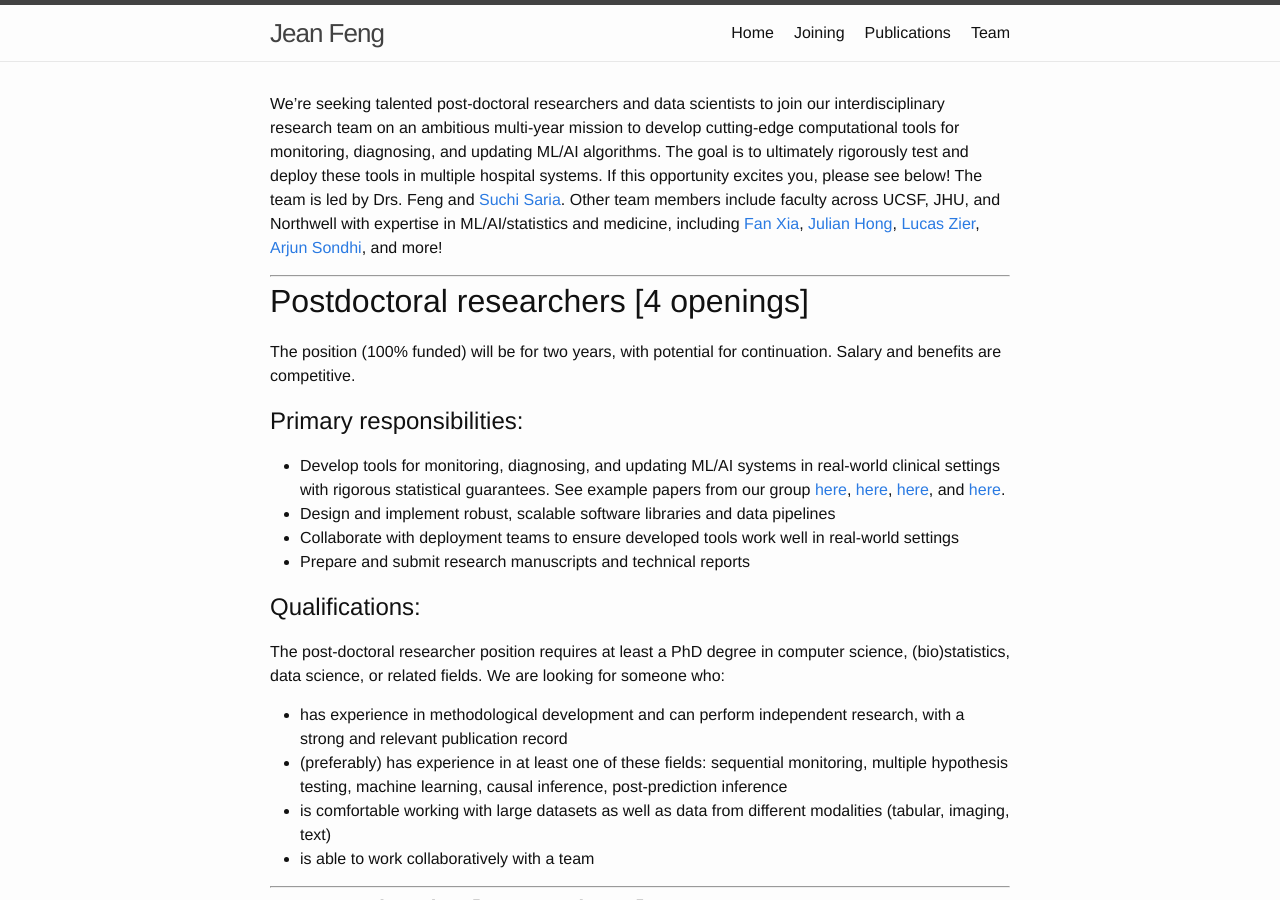
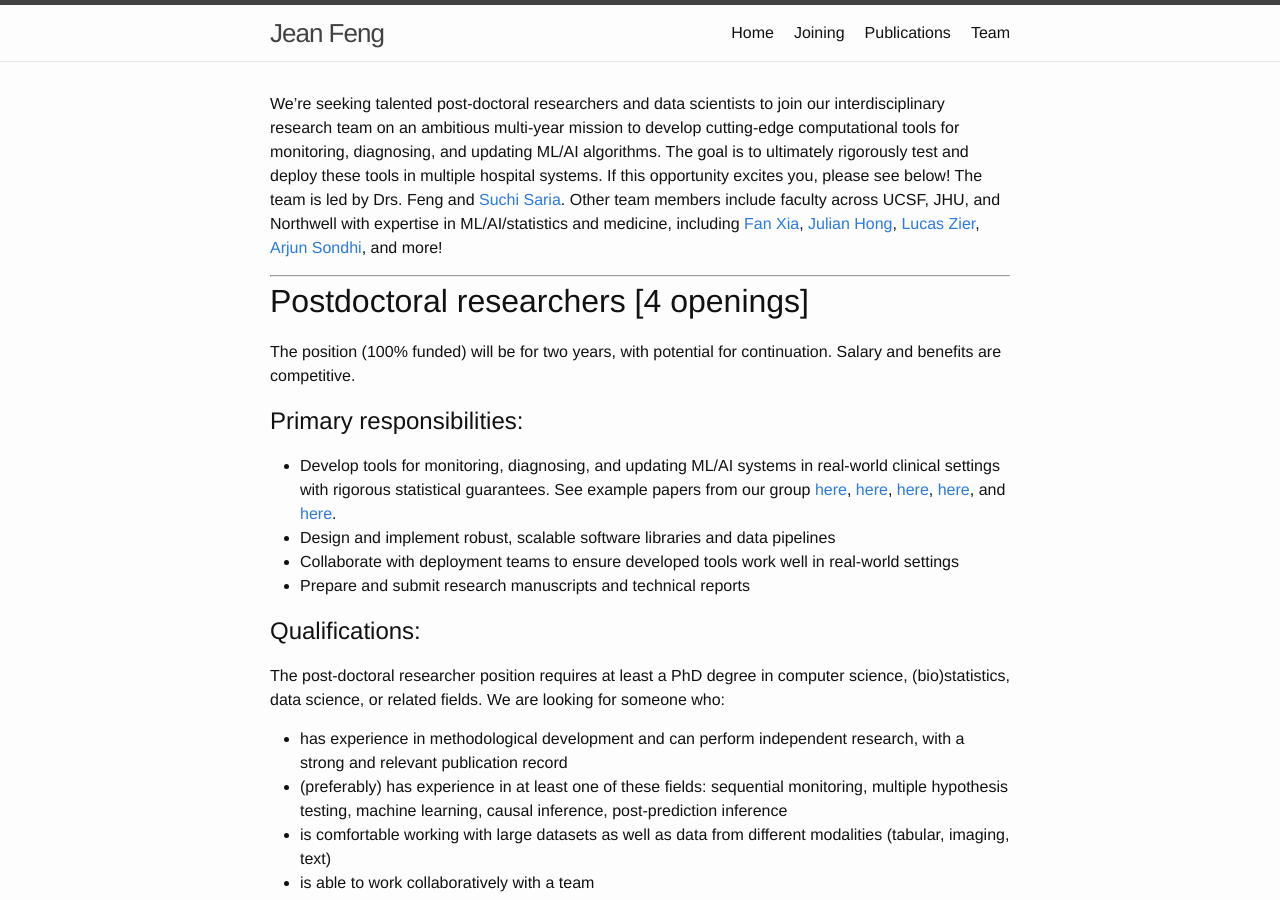
Before and after one commit to jjfeng/jjfeng.github.io, a Jekyll site: the page built from joining.md, in a window 1280 px wide and 900 px high. Built offline with Jekyll 4.4.1, drawn with Linux system fonts in a browser that asks for light colours.

Commit message:
add one more pub

```diff
--- a/joining.md
+++ b/joining.md
@@ -14,7 +14,7 @@
 Salary and benefits are competitive.
 
 ## Primary responsibilities:
-* Develop tools for monitoring, diagnosing, and updating ML/AI systems in real-world clinical settings with rigorous statistical guarantees. See example papers from our group [here](https://ai.nejm.org/stoken/default+domain/WHP5GAV5DNNC8FSNKFSD/full?redirectUri=doi/full/10.1056/AIra2400657), [here](https://proceedings.mlr.press/v236/feng24a.html), [here](https://www.nejm.org/doi/full/10.1056/NEJMc2104626), and [here](https://proceedings.mlr.press/v130/subbaswamy21a.html).
+* Develop tools for monitoring, diagnosing, and updating ML/AI systems in real-world clinical settings with rigorous statistical guarantees. See example papers from our group [here](https://ai.nejm.org/stoken/default+domain/WHP5GAV5DNNC8FSNKFSD/full?redirectUri=doi/full/10.1056/AIra2400657), [here](https://proceedings.mlr.press/v236/feng24a.html), [here](https://www.nejm.org/doi/full/10.1056/NEJMc2104626), [here](https://proceedings.mlr.press/v130/subbaswamy21a.html), and [here](https://doi.org/10.1111/biom.13379).
 * Design and implement robust, scalable software libraries and data pipelines
 * Collaborate with deployment teams to ensure developed tools work well in real-world settings
 * Prepare and submit research manuscripts and technical reports
```
